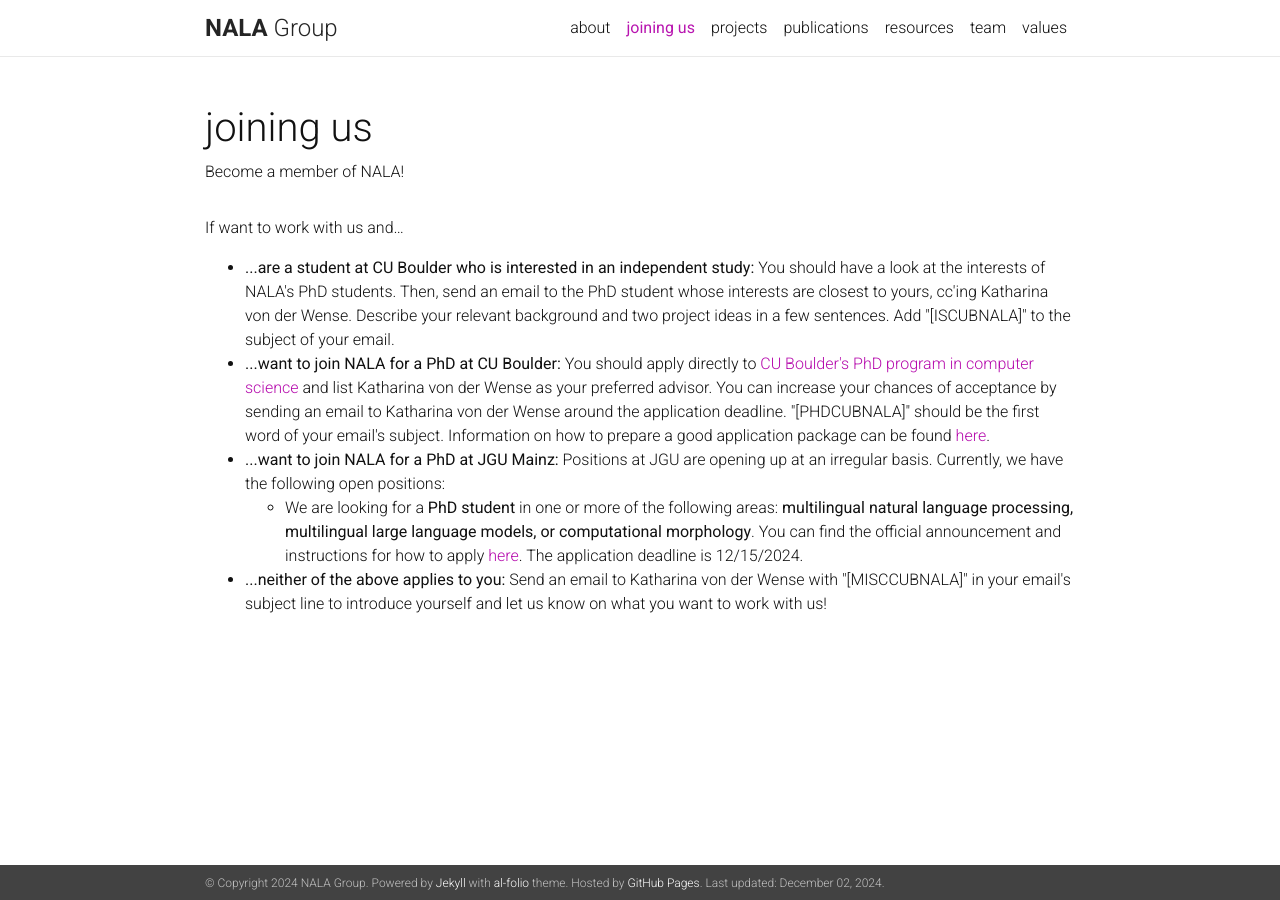
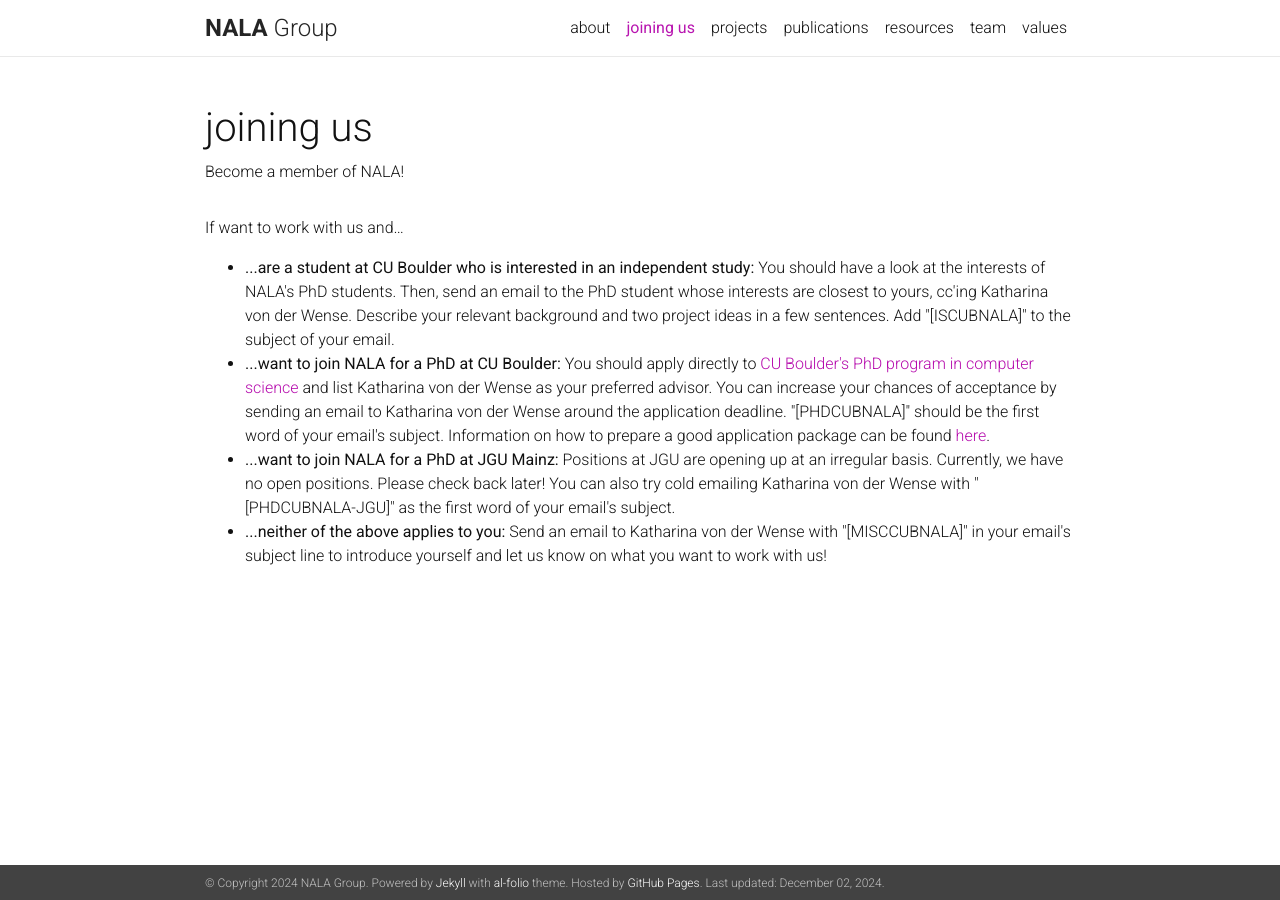
Before and after one commit to nala-cub/nala-cub.github.io, a Jekyll site: the page built from _pages/joining_us.md, in a window 1280 px wide. Built offline with Jekyll 4.4.1, drawn with Linux system fonts in a browser that asks for light colours; nearby versions of some CDN libraries; a style sheet for code colours, icons or effects is not loaded.

Commit message:
position filled

```diff
--- a/_pages/joining_us.md
+++ b/_pages/joining_us.md
@@ -10,9 +10,5 @@
 <ul>
 <li> <b>...are a student at CU Boulder who is interested in an independent study:</b> You should have a look at the interests of NALA's PhD students. Then, send an email to the PhD student whose interests are closest to yours, cc'ing Katharina von der Wense. Describe your relevant background and two project ideas in a few sentences. Add "[ISCUBNALA]" to the subject of your email.
 <li> <b>...want to join NALA for a PhD at CU Boulder:</b> You should apply directly to <a target="_blank" href="https://www.colorado.edu/cs/admissions/graduate-admissions">CU Boulder's PhD program in computer science</a> and list Katharina von der Wense as your preferred advisor. You can increase your chances of acceptance by sending an email to Katharina von der Wense around the application deadline. "[PHDCUBNALA]" should be the first word of your email's subject. Information on how to prepare a good application package can be found <a target="_blank" href="https://www.colorado.edu/cs/admissions/graduate-admissions/how-apply">here</a>.
-<li> <b>...want to join NALA for a PhD at JGU Mainz:</b> Positions at JGU are opening up at an irregular basis. Currently, we have the following open positions:
-    <ul>
-    <li> We are looking for a <b>PhD student</b> in one or more of the following areas: <b>multilingual natural language processing, multilingual large language models, or computational morphology</b>. You can find the official announcement and instructions for how to apply <a target="_blank" href="/assets/pdf/Jobs/202411_PhDPosition.pdf">here</a>. The application deadline is 12/15/2024.
-    </li>
-    </ul>
+<li> <b>...want to join NALA for a PhD at JGU Mainz:</b> Positions at JGU are opening up at an irregular basis. Currently, we have no open positions. Please check back later! You can also try cold emailing Katharina von der Wense with "[PHDCUBNALA-JGU]" as the first word of your email's subject.
 <li> <b>...neither of the above applies to you:</b> Send an email to Katharina von der Wense with "[MISCCUBNALA]" in your email's subject line to introduce yourself and let us know on what you want to work with us!
```
